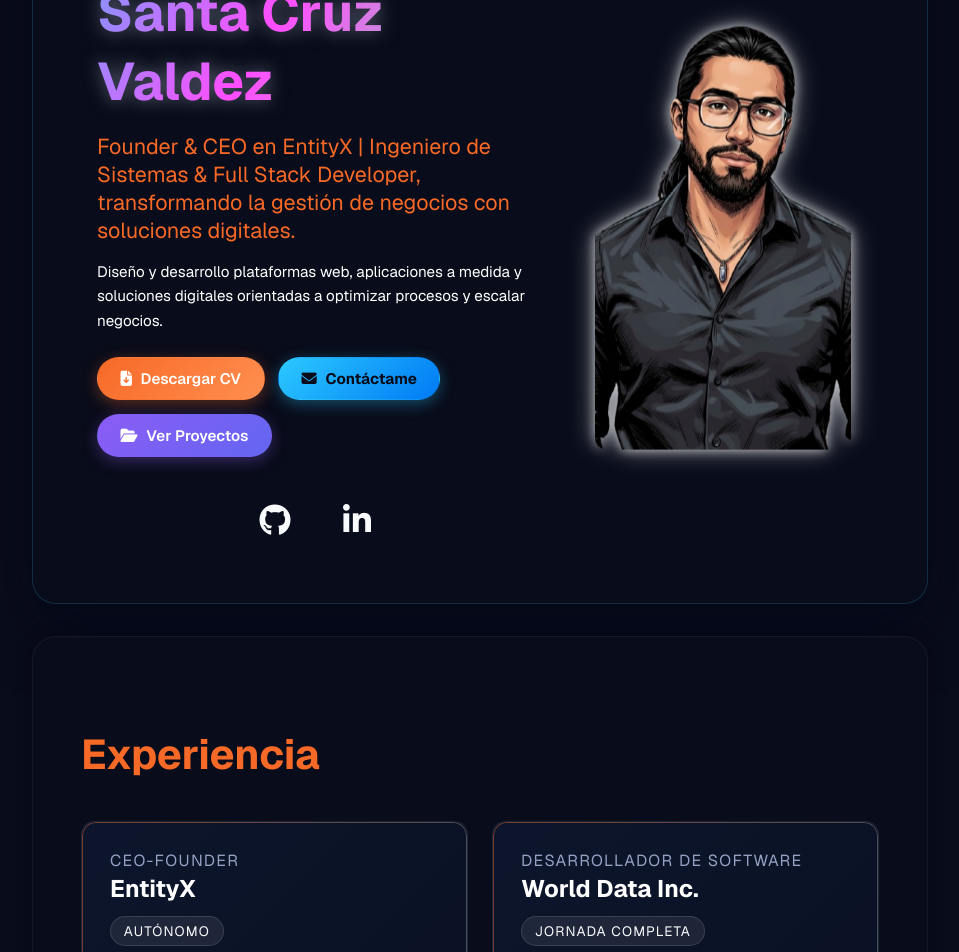
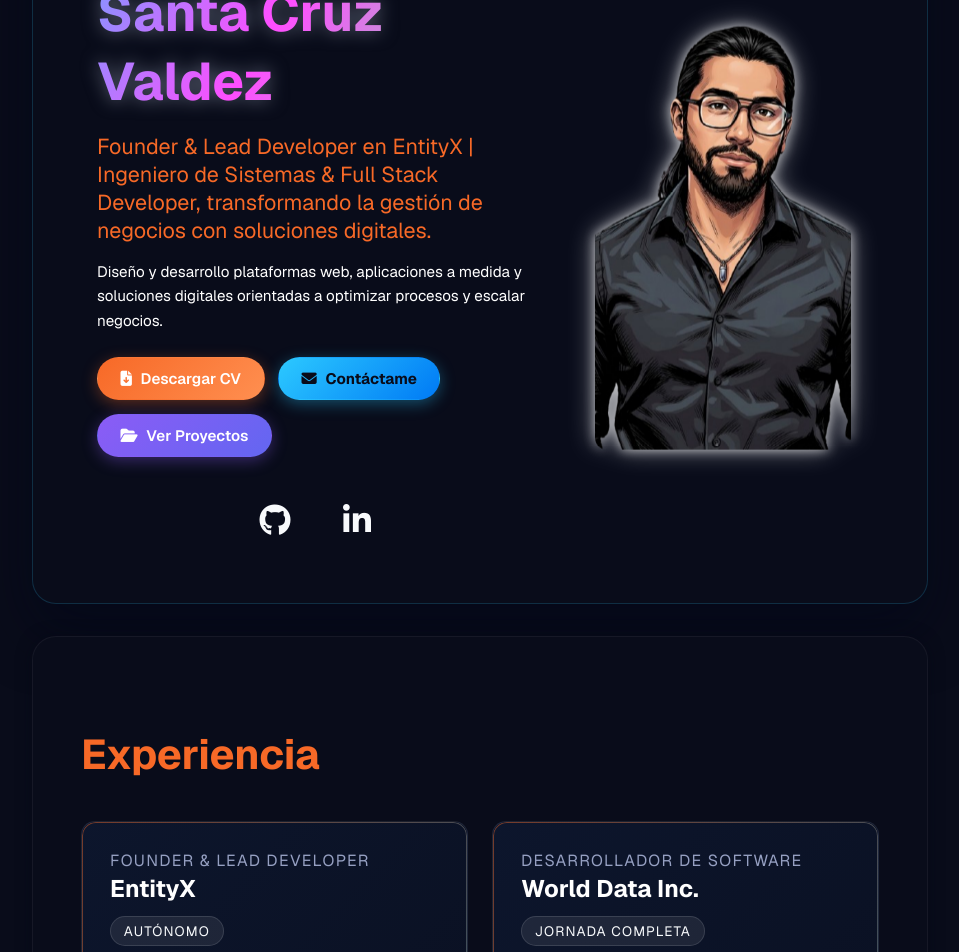
Before and after one commit to aaron-fabricio-sc/aaroncode-nextjs, a Next.js app: page / in a window 1280 px wide. Shown: the part 300-1252 px from the top of the page, without its empty margins (160-1119 px from the left). Built offline with nearby package versions, Linux system fonts and the light colour scheme; no server answers.

Commit message:
correccion de textos

```diff
--- a/components/language-provider.tsx
+++ b/components/language-provider.tsx
@@ -58,7 +58,7 @@
     hero: {
       title: "Aaron Fabricio Santa Cruz Valdez",
       subtitle:
-        "Founder & CEO en EntityX | Ingeniero de Sistemas & Full Stack Developer, transformando la gestión de negocios con soluciones digitales.",
+        "Founder & Lead Developer en EntityX | Ingeniero de Sistemas & Full Stack Developer, transformando la gestión de negocios con soluciones digitales.",
       lead: "Diseño y desarrollo plataformas web, aplicaciones a medida y soluciones digitales orientadas a optimizar procesos y escalar negocios.",
       downloadCv: "Descargar CV",
       contactMe: "Contáctame",
@@ -74,13 +74,13 @@
     },
     about: {
       paragraphs: [
-        "Founder & CEO en EntityX | Software Engineer & Full Stack Developer",
+        "Founder & Lead Developer en EntityX | Software Engineer & Full Stack Developer",
         "Como Ingeniero de Sistemas con más de 5 años de experiencia, me especializo en el desarrollo Full Stack y el diseño de arquitecturas de software escalables, robustas y seguras. A lo largo de mi trayectoria he liderado e implementado soluciones web complejas, integrando tecnologías clave en el ecosistema de Angular, NestJS, Yii2 y Laravel, así como integraciones avanzadas de geolocalización y APIs de terceros. Mi enfoque combina principios de Clean Code, buenas prácticas de desarrollo y una fuerte visión de producto para resolver problemas reales de negocio de principio a fin.",
         "Esta experiencia técnica y estratégica me llevó a crear EntityX, una plataforma SaaS y ERP orientada a la digitalización de negocios basados en membresías y suscripciones (gimnasios, centros deportivos y academias). Como fundador y arquitecto principal, impulsé una solución integral en la nube que automatiza el control de accesos, el registro de ingresos, la gestión operativa y la comunicación directa con los clientes.",
         "Me apasiona construir tecnología de alto impacto, transformar procesos complejos en experiencias fluidas y colaborar en proyectos desafiantes que demanden innovación, rendimiento y arquitectura de primer nivel.",
       ],
       highlights: [
-        "Founder & CEO",
+        "Founder & Lead Developer",
         "EntityX",
         "Software Engineer",
         "Full Stack Developer",
@@ -110,7 +110,7 @@
     experience: [
       {
         company: "EntityX",
-        role: "CEO-FOUNDER",
+        role: "Founder & Lead Developer",
         employmentType: "Autónomo",
         timeframe: "ene. 2026 - actualidad",
         duration: "7 meses",
@@ -365,7 +365,7 @@
     hero: {
       title: "Aaron Fabricio Santa Cruz Valdez",
       subtitle:
-        "Founder & CEO at EntityX | Systems Engineer & Full Stack Developer, transforming business management through digital solutions.",
+        "Founder & Lead Developer at EntityX | Systems Engineer & Full Stack Developer, transforming business management through digital solutions.",
       lead: "I design and build web platforms, custom applications, and digital solutions focused on optimizing processes and scaling businesses.",
       downloadCv: "Download CV",
       contactMe: "Contact me",
@@ -381,13 +381,13 @@
     },
     about: {
       paragraphs: [
-        "Founder & CEO at EntityX | Software Engineer & Full Stack Developer",
+        "Founder & Lead Developer at EntityX | Software Engineer & Full Stack Developer",
         "As a Systems Engineer with over 5 years of experience, I specialize in Full Stack development and designing scalable, robust, and secure software architectures. Throughout my career, I have engineered complex web applications using Angular, NestJS, Yii2, and Laravel, along with advanced integrations including geolocation and third-party APIs. My approach combines Clean Code principles, software engineering best practices, and strong product vision to solve real-world business challenges end-to-end.",
         "This technical and strategic background drove me to create EntityX, a SaaS ERP platform built to digitize membership and subscription-based businesses (gyms, sports centers, and academies). As founder and lead architect, I built a cloud-based solution that automates access control, revenue tracking, operational management, and customer engagement.",
         "I am passionate about building high-impact technology, streamlining complex workflows into seamless user experiences, and contributing to ambitious projects that require innovation, top performance, and modern architecture.",
       ],
       highlights: [
-        "Founder & CEO",
+        "Founder & Lead Developer",
         "EntityX",
         "Software Engineer",
         "Full Stack Developer",
@@ -417,7 +417,7 @@
     experience: [
       {
         company: "EntityX",
-        role: "CEO-FOUNDER",
+        role: "Founder & Lead Developer",
         employmentType: "Self-employed",
         timeframe: "Jan. 2026 - Present",
         duration: "7 months",
```
Also changed, not shown: 1 other file (tests, documents, lock files or other folders).
